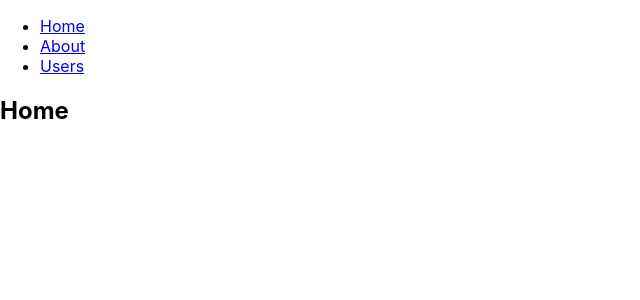
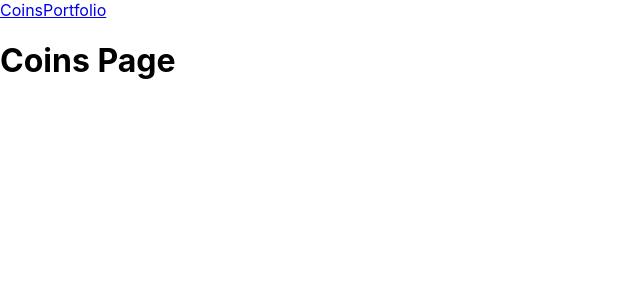
Before and after one commit to felipauskas/cryptoapp, a React (Create React App) app: page / in a window 1280 px wide. Shown: the top 300 px of the page, without its empty margins (0-640 px from the left). Built offline with nearby package versions, Linux system fonts and the light colour scheme.

Commit message:
added folder structure, along with the setup of Routes

```diff
--- a/src/App.js
+++ b/src/App.js
@@ -1,54 +1,29 @@
+import React, { Component } from 'react'
 import {
   BrowserRouter as Router,
   Switch,
   Route,
   Link
 } from "react-router-dom";
+import Portfolio from "./Pages/Portfolio"
+import Coins from "./Pages/Coins"
 
-export default function App() {
+
+export default class App extends Component {
+  state = {
+  };
+
+  render() {
     return (
         <Router>
-      <div>
-        <nav>
-          <ul>
-            <li>
-              <Link to="/">Home</Link>
-            </li>
-            <li>
-              <Link to="/about">About</Link>
-            </li>
-            <li>
-              <Link to="/users">Users</Link>
-            </li>
-          </ul>
-        </nav>
-
-        {/* A <Switch> looks through its children <Route>s and
-            renders the first one that matches the current URL. */}
+              <Link to="/coins">Coins</Link>
+              <Link to="/portfolio">Portfolio</Link>
           <Switch>
-          <Route path="/about">
-            <About />
-          </Route>
-          <Route path="/users">
-            <Users />
-          </Route>
-          <Route path="/">
-            <Home />
-          </Route>
+            <Route exact path="/" component={Coins} />
+            <Route exact path="/coins" component={Coins} />
+            <Route exact path="/portfolio" component={Portfolio} />
           </Switch>
-      </div>
         </Router>
     );
   }
-
-function Home() {
-  return <h2>Home</h2>;
 }
-
-function About() {
-  return <h2>About</h2>;
-}
-
-function Users() {
-  return <h2>Users</h2>;
-}
--- /dev/null
+++ b/src/Pages/Coins/index.js
@@ -0,0 +1,11 @@
+import React, { Component } from 'react'
+
+export default class Coins extends Component {
+    render() {
+        return (
+            <div>
+                <h1>Coins Page</h1>
+            </div>
+        )
+    }
+}
--- /dev/null
+++ b/src/Pages/Portfolio/index.js
@@ -0,0 +1,11 @@
+import React, { Component } from 'react'
+
+export default class Portfolio extends Component {
+    render() {
+        return (
+            <div>
+                <h1>Portfolio Page</h1>
+            </div>
+        )
+    }
+}
```
Also changed, not shown: src/Pages/CoinDetails/index.js (added), src/Pages/CoinDetails/styles.js (added), src/Pages/Coins/styles.js (added), src/Pages/Portfolio/styles.js (added), 2 other files (tests, documents, lock files or other folders). Lines whose indentation alone changed are shown as unchanged.
